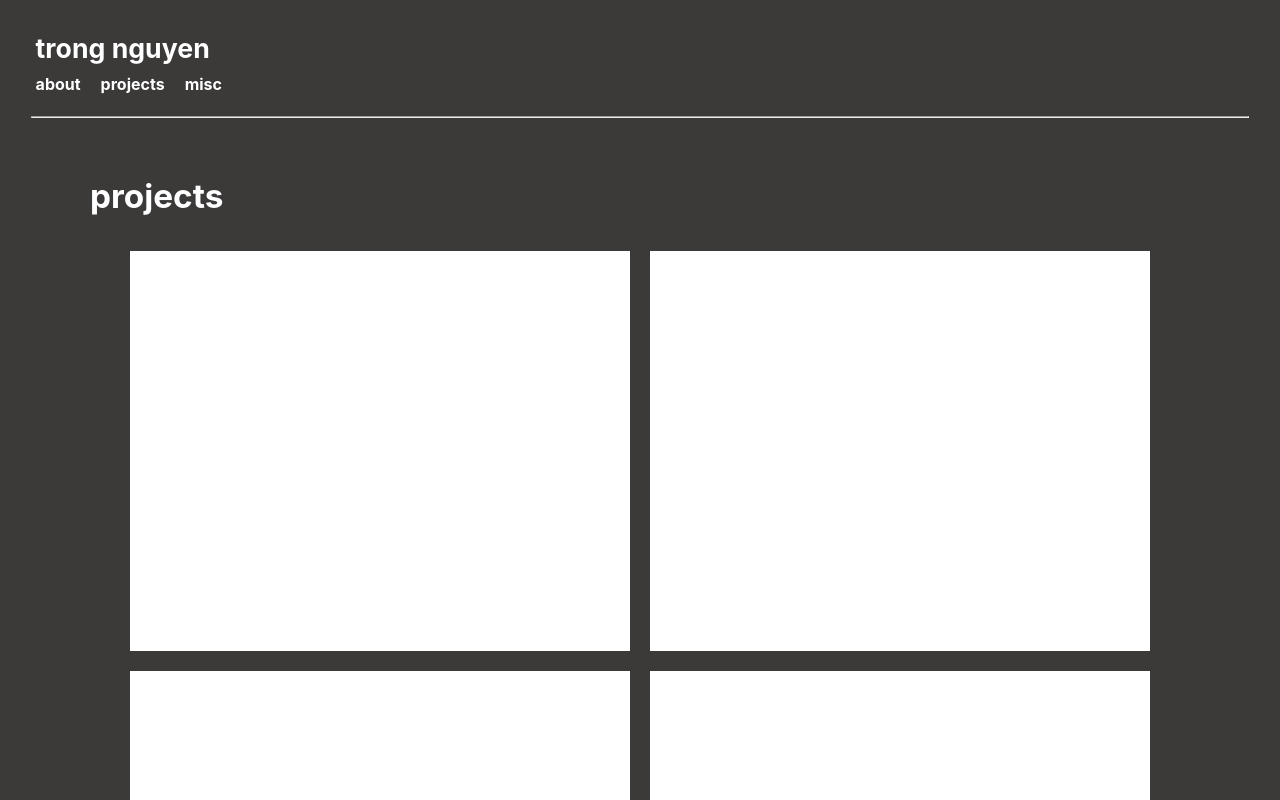
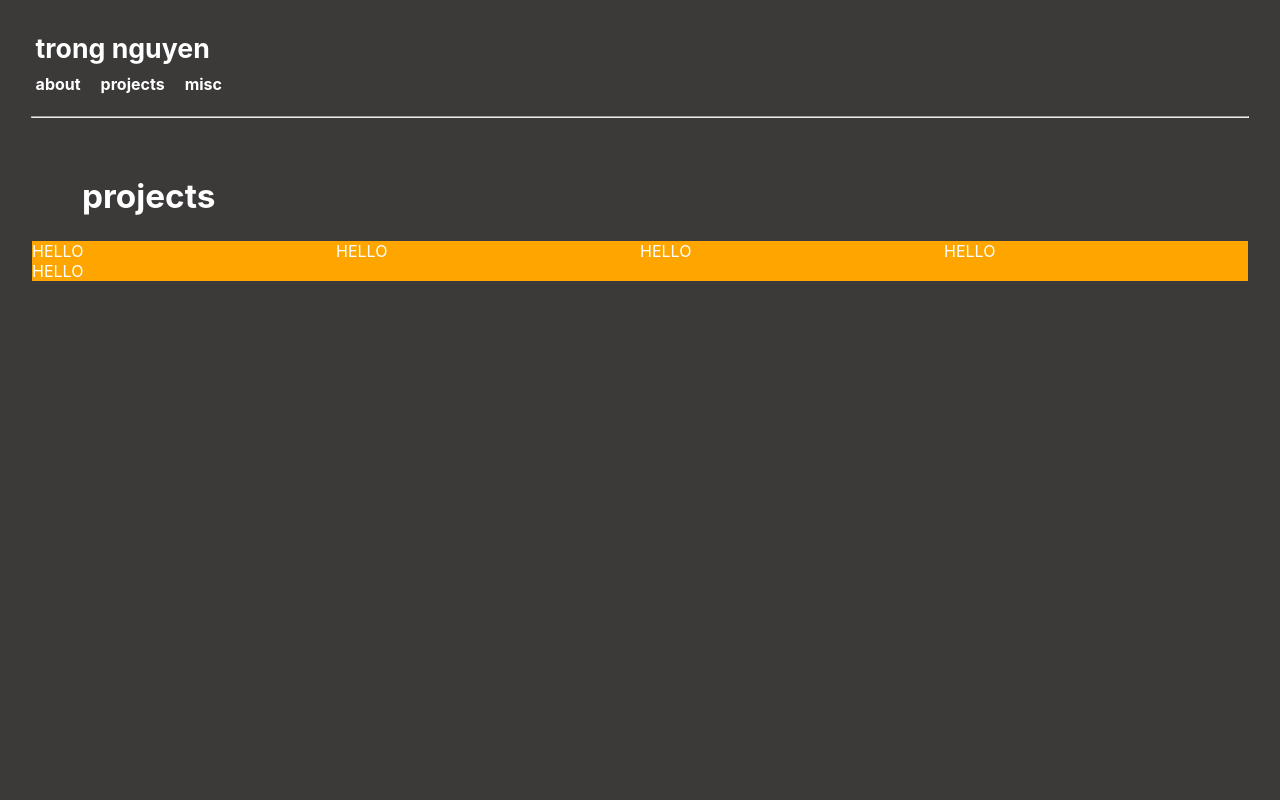
Before and after one commit to trongtngu/website, a React (Create React App) app: page /about in a window 1280 px wide. Both pictures are taken after a click on the link "projects". Shown: the top 800 px of the page. Built offline with nearby package versions, Linux system fonts and the light colour scheme.

Commit message:
layout fixed

```diff
--- a/src/App.css
+++ b/src/App.css
@@ -29,7 +29,7 @@
   width: 500px;
 }
 
-.subtitle-box, .subtitle-projects-box {
+.subtitle-box, .projects-subtitle {
   width: 600px;
   font-size: 25pt;
   font-weight: bold;
@@ -39,8 +39,9 @@
   padding-bottom: 25px;
 }
 
-.subtitle-projects-box {
-  width: 90vw;
+.projects-subtitle {
+  background-color: #3c3939;
+  width: 95vw;
 }
 
 .title {
@@ -56,35 +57,30 @@ hr {
   width: 95vw;
 }
 
-.projects-wrapper {
+.center-wrapper {
+  display: flex;
+  flex-wrap: wrap;
+
+  background-color: #3c3939;
 
   position: absolute;
   left: 0;
   right: 0;
+
   margin-left: auto;
   margin-right: auto;
 
-  max-width: 1200px;
-  display: flex;
-  flex-flow: row wrap;
-
-  align-items: center;
-  justify-content: center;
+  width: 95vw;
 }
 
 .projects-box {
-  background: white;
+  background-color: orange;
+}
 
-  position: relative;
+.center-wrapper > .projects-box {
+  flex: 1 1 300px;
+}
 
-  width: 500px;
-  height: 400px;
-
-  margin: 10px;
-
-  line-height: 100px;
-  color: white;
-  font-weight: bold;
-  font-size: auto;
-  text-align: center;
+.about-page {
+  flex-direction: column;
 }
--- a/src/pages/About.jsx
+++ b/src/pages/About.jsx
@@ -1,11 +1,12 @@
 function About () {
   return (<>
-
-    <div className="subtitle-box">
+    <div className="center-wrapper about-page">
+      <div className="subtitle-box">
         Hi! I'm Trong, an aspiring Software Developer from Sydney
-    </div>
-    <div className="about-me-box">
-      I have programmed microcontrollers for implants with the Mini Solar team at UNSW and am currently working on a personal full-stack app. I enjoy playing games, going on hikes and weightlifting.
+      </div>
+      <div className="about-me-box">
+        I have programmed microcontrollers for implants with the Mini Solar team at UNSW and am currently working on a personal full-stack app. I enjoy playing games, going on hikes and weightlifting.
+      </div>
     </div>
   </>)
 }
--- a/src/pages/Projects.jsx
+++ b/src/pages/Projects.jsx
@@ -1,9 +1,7 @@
 function Projects () {
   return (<>
-    <div className="projects-wrapper">
-      <div className="subtitle-projects-box">
-        projects
-      </div>
+    <div className="center-wrapper">
+      <div className="projects-subtitle">projects</div>
       <div className="projects-box">HELLO</div>
       <div className="projects-box">HELLO</div>
       <div className="projects-box">HELLO</div>
```
